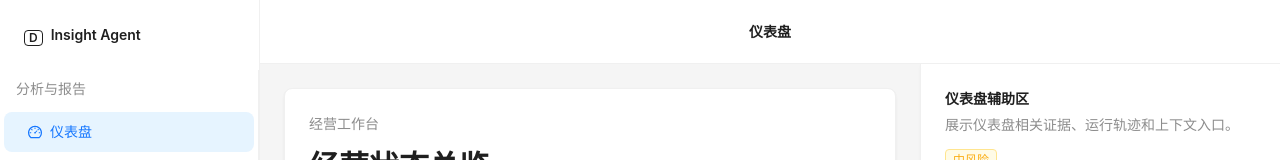
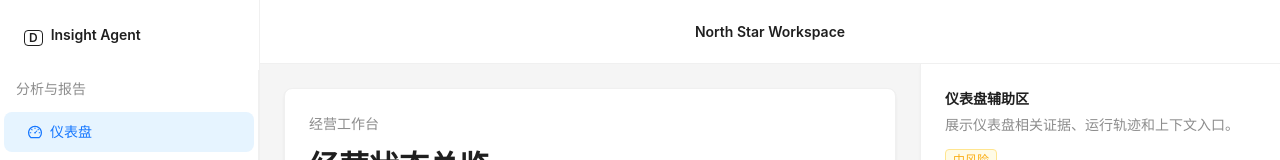
Before and after one commit to arveno/insight-agent-platform, a React (Vite) app in the folder apps/web/: page / in a window 1280 px wide. Shown: the top 160 px of the page. Built offline with nearby package versions, Linux system fonts and the light colour scheme.

Commit message:
style: show workspace name in header

```diff
--- a/apps/web/src/app/layout/AppShell.tsx
+++ b/apps/web/src/app/layout/AppShell.tsx
@@ -25,7 +25,6 @@ import {
   AppIcon,
   AppShellLayout,
   HeaderBar,
-  type I18nMessageKey,
   LeftNav,
   localeOptions,
   type AppLocale,
@@ -51,14 +50,6 @@ const pageViewModels: Record<StaticRouteKey, StaticPageViewModelBase> = {
   workspace: workspaceStaticViewModel
 };
 
-function routeTitleKey(activeRoute: StaticRouteKey): I18nMessageKey {
-  const routeItem = appShellStaticViewModel.navigationGroups
-    .flatMap((group) => group.items)
-    .find((item) => item.key === activeRoute);
-
-  return (routeItem?.labelKey ?? "appName") as I18nMessageKey;
-}
-
 export function AppShell() {
   const { locale, setLocale, t } = useI18n();
   const { setThemeMode, themeMode } = useAppTheme();
@@ -68,7 +59,7 @@ export function AppShell() {
   );
   const ActivePage = webCompositionRoutes[activeRoute];
   const activeViewModel = pageViewModels[activeRoute];
-  const activeRouteTitle = t(routeTitleKey(activeRoute));
+  const headerTitle = appShellStaticViewModel.workspace.name;
   const navigationGroups = useMemo(
     () => createNavigationGroups(t, appShellStaticViewModel.navigationGroups),
     [t]
@@ -111,7 +102,7 @@ export function AppShell() {
 
   return (
     <AppShellLayout
-      header={<HeaderBar title={activeRouteTitle} />}
+      header={<HeaderBar title={headerTitle} />}
       leftNav={
         <div
           style={{
--- a/apps/web/src/shared/layout/shell/HeaderBar.tsx
+++ b/apps/web/src/shared/layout/shell/HeaderBar.tsx
@@ -8,7 +8,7 @@ export type HeaderBarProps = {
 /**
  * Header 内容区边界。
  *
- * HeaderBar 只展示当前 route title；
+ * HeaderBar 只展示当前 workspace 文本；
  * 不实现真实搜索、权限决策、偏好持久化或用户管理。
  */
 export function HeaderBar({ title }: HeaderBarProps) {
```
